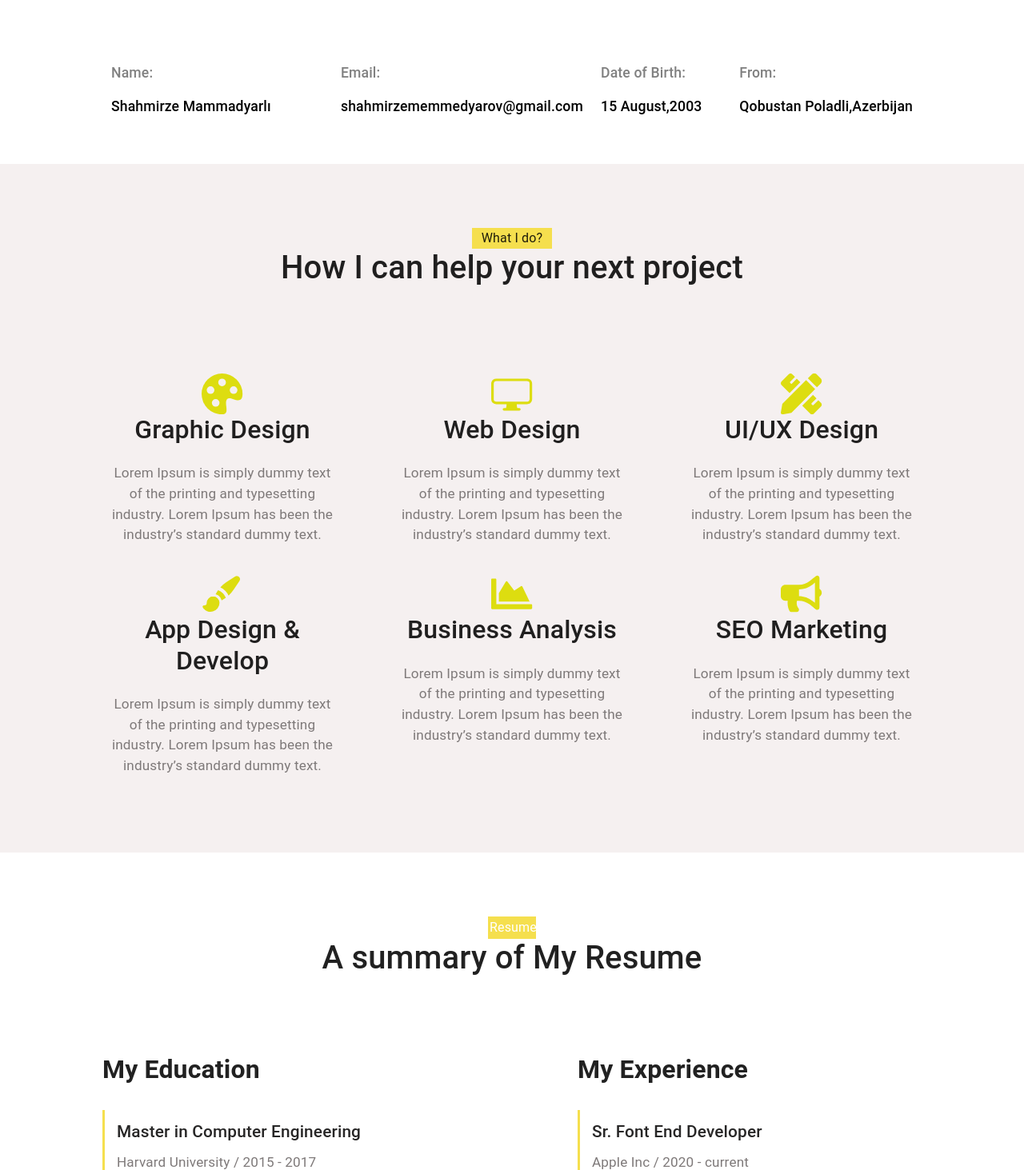
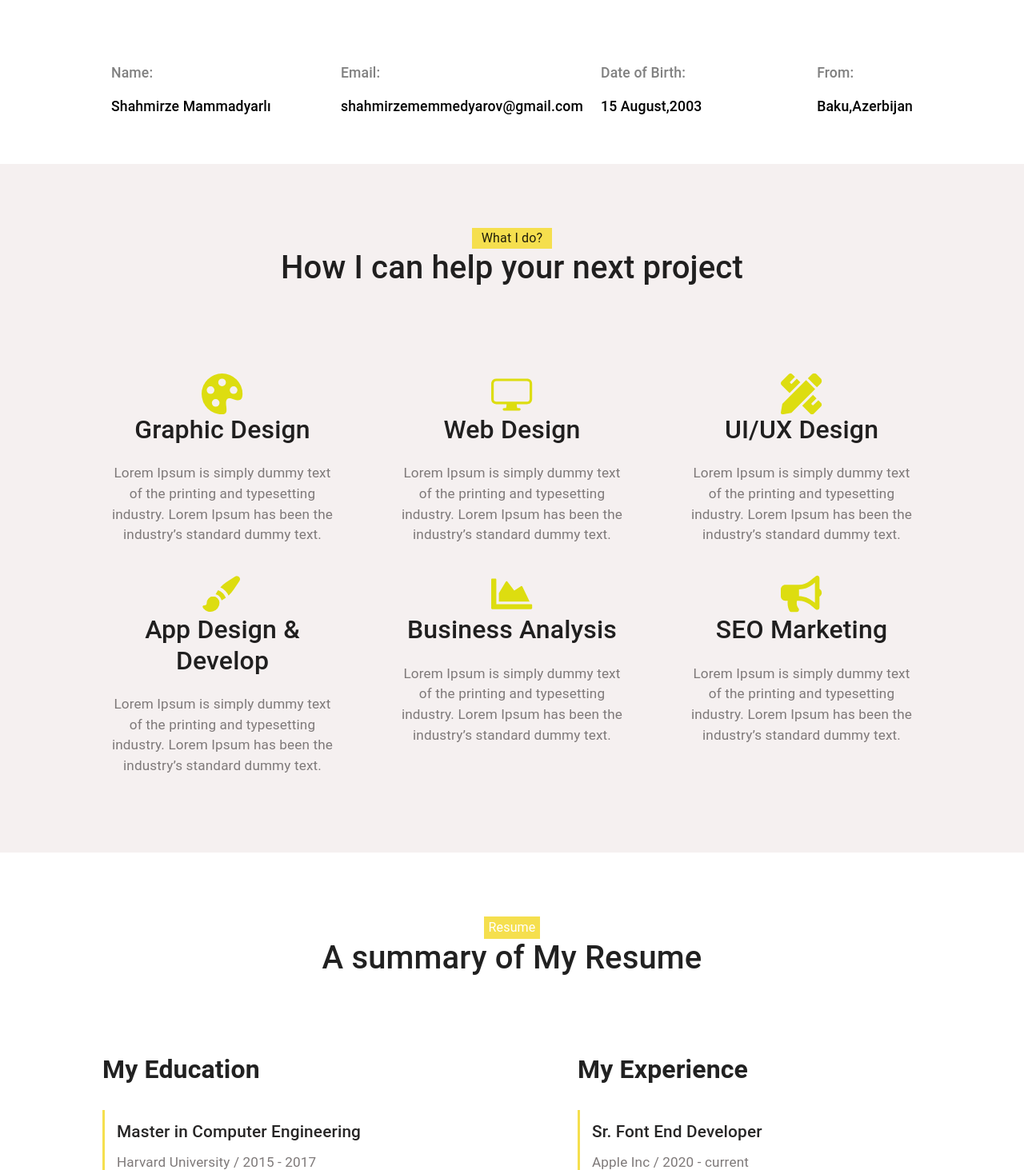
Before and after one commit to ShahmirzeMIT/Portfolio, a React (Create React App) app: page / in a window 1280 px wide. Shown: the part 1287-2750 px from the top of the page at 80% size. Built offline with nearby package versions, Linux system fonts and the light colour scheme.

Commit message:
fixed  some problems

```diff
--- a/src/App.js
+++ b/src/App.js
@@ -8,8 +8,6 @@ import Footer from "./component/footer"
 import Slider from "./component/slider";
 import Header from "./component/header";
 import Main from "./component/main";
-
-
 
 function App() {
     return (
--- a/src/component/main.js
+++ b/src/component/main.js
@@ -42,7 +42,7 @@ function Main() {
 				</div>
 				<div className="mr-auto600">
 					<p>From:</p>
-					<p className="bold">Qobustan Poladli,Azerbijan</p>
+					<p className="bold">Baku,Azerbijan</p>
 				</div>
 			</div>
 		</div>
--- a/src/index.css
+++ b/src/index.css
@@ -283,7 +283,7 @@ code {
   }
   .pickOut{
     display: flex;
-    width: 45%;
+    width: 70%;
     margin: 2em auto;
   }
   .pickOut ul{
@@ -292,7 +292,9 @@ code {
      justify-content: space-around;
      width: 100%;
   }
-
+  .pickOut ul li{
+    padding: 0 1em;
+  }
   .pictures{
     display: flex;
     justify-content: center;
@@ -324,7 +326,7 @@ code {
 }
 
 .resume{
-	width: 60px;
+	width: 70px;
 	text-align: center;
 	padding: 2px;
 	margin: 0 auto;
@@ -572,7 +574,7 @@ code {
   .word{
     position: absolute;
     top: 50%;
-    left: 10%;
+    left: 20%;
     margin-top: -50px;
     margin-left: -50px;
     z-index: 9;
```
Also changed, not shown: src/assets/cn tower.jpg (deleted), src/assets/images.jfif (deleted).
